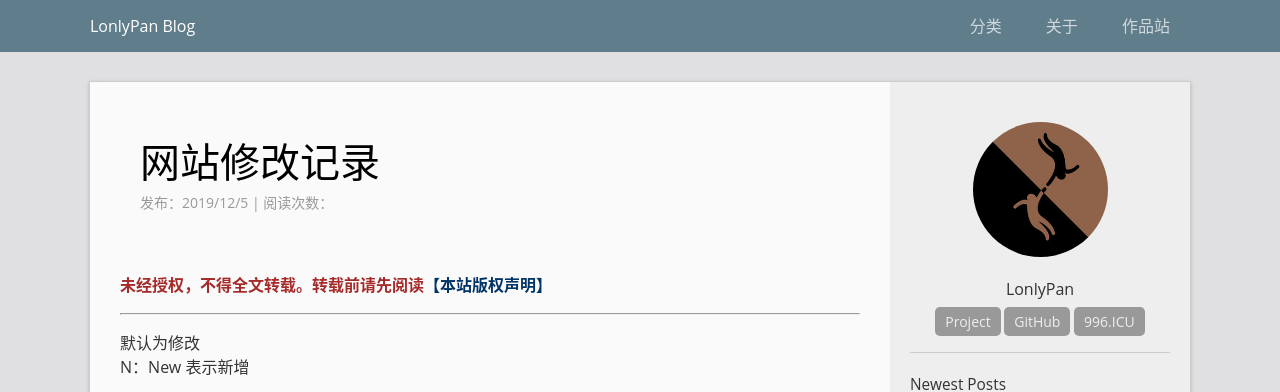
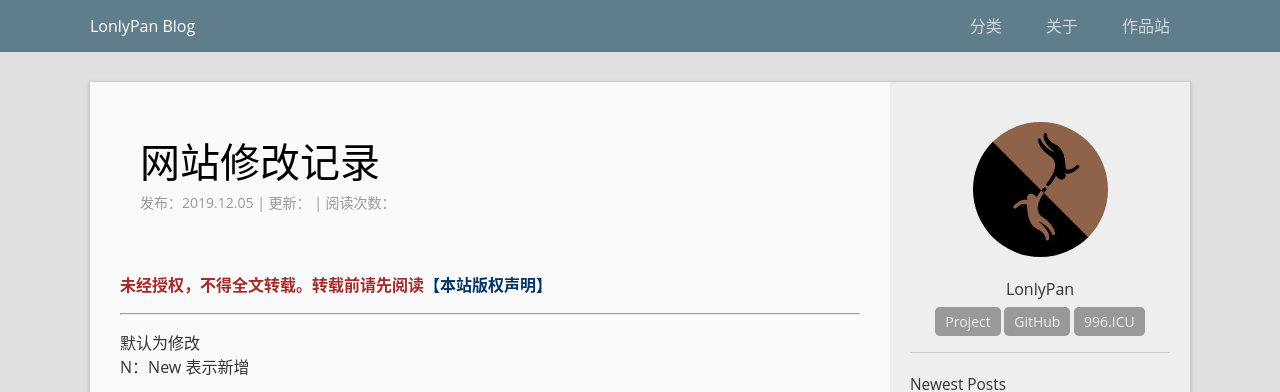
Before and after one commit to LonlyStack/LonlyPan.github.io, a Jekyll site: the page built from _posts/2019-12-5-网站修改记录.md, in a window 1280 px wide. Shown: the top 392 px of the page. Built offline with Jekyll 4.4.1, drawn with Linux system fonts in a browser that asks for light colours; comment, search, counter and statistics services are not loaded.

Commit message:
Update post.html

```diff
--- a/_layouts/post.html
+++ b/_layouts/post.html
@@ -5,7 +5,7 @@
 
   <header class="post-header">
     <h1 class="post-title">{{ page.title }}</h1>
-    <p class="post-meta"> 发布：{{ page.date | date:  "%Y/%m/%-d" }}{% if page.author %} • {{ page.author }}{% endif %}{% if page.meta %} • {{ page.meta }}{% endif %}
+    <p class="post-meta"> 发布：{{ page.date | date:  "%Y.%m.%d" }} | 更新：{{ page.last_modified_at | date: '%Y.%m.%d' }}{% if page.author %} • {{ page.author }}{% endif %}{% if page.meta %} • {{ page.meta }}{% endif %}
         <span id="busuanzi_container_page_pv">
             | 阅读次数：<span id="busuanzi_value_page_pv"></span>
         </span>
```
